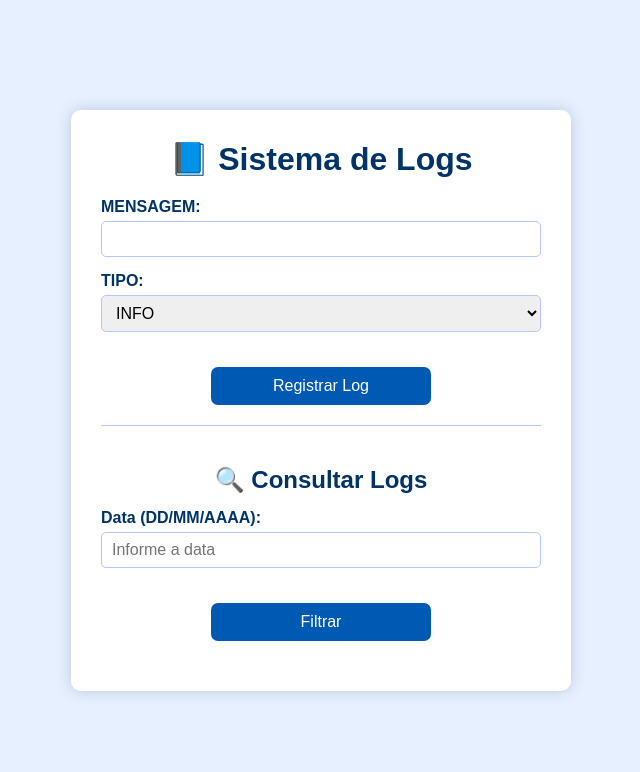
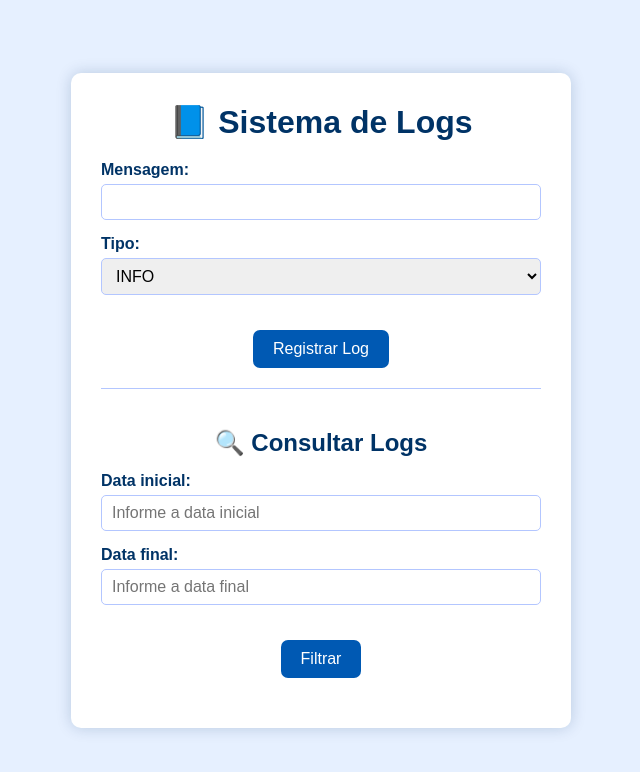
Before and after one commit to JPRocha14/trabalho-sheila, a Flask app: page / in a window 1280 px wide. Shown: the top 772 px of the page, without its empty margins (319-959 px from the left). Run offline with Flask 3, Linux system fonts and the light colour scheme.

Commit message:
ajustes finais

```diff
--- a/app/templates/index.html
+++ b/app/templates/index.html
@@ -4,53 +4,19 @@
     <meta charset="UTF-8">
     <title>Sistema de Logs</title>
     <link rel="stylesheet" href="{{ url_for('static', filename='style.css') }}">
-    <style>
-        /* Ajustes visuais */
-        form label {
-            display: block;
-            margin-bottom: 5px;
-            text-align: left;
-            font-weight: bold;
-        }
-
-        .form-group {
-            margin-bottom: 15px;
-            text-align: left;
-        }
-
-        .form-group input,
-        .form-group select {
-            width: 100%;
-        }
-
-        .button-center {
-            display: flex;
-            justify-content: center;
-            margin-top: 10px;
-        }
-
-        .button-center button {
-            width: 50%;
-        }
-
-        h2 {
-            margin-top: 40px;
-        }
-    </style>
 </head>
 <body>
     <div class="container">
         <h1>📘 Sistema de Logs</h1>
 
-        <!-- Formulário de Registro de Logs -->
-        <form method="POST" action="/">
+        <form method="POST">
             <div class="form-group">
-                <label for="message">MENSAGEM:</label>
+                <label for="message">Mensagem:</label>
                 <input type="text" name="message" id="message" required>
             </div>
 
             <div class="form-group">
-                <label for="type">TIPO:</label>
+                <label for="type">Tipo:</label>
                 <select name="type" id="type">
                     <option value="info">INFO</option>
                     <option value="warning">WARNING</option>
@@ -69,15 +35,21 @@
 
         <hr>
 
-        <!-- Consulta de Logs -->
-        <h2>🔍 Consultar Logs</h2>
+        <h2 style="margin-bottom: 10px;">🔍 Consultar Logs</h2>
+
         <form method="GET" action="/logs">
             <div class="form-group">
-                <label for="date">Data (DD/MM/AAAA):</label>
-                <input type="text" name="date" id="date" placeholder="Informe a data"
-                       pattern="\d{2}/\d{2}/\d{4}" title="Formato: DD/MM/AAAA"
-                       maxlength="10" autocomplete="off"
-                       value="{{ date_filter or '' }}">
+                <label>Data inicial:</label>
+                <input type="text" name="start_date" id="start_date" placeholder="Informe a data inicial"
+                       pattern="\d{2}/\d{2}/\d{4}" maxlength="10" autocomplete="off"
+                       value="{{ start_date or '' }}">
+            </div>
+
+            <div class="form-group">
+                <label>Data final:</label>
+                <input type="text" name="end_date" id="end_date" placeholder="Informe a data final"
+                       pattern="\d{2}/\d{2}/\d{4}" maxlength="10" autocomplete="off"
+                       value="{{ end_date or '' }}">
             </div>
 
             <div class="button-center">
@@ -96,16 +68,21 @@
     </div>
 
     <script>
-        const dateInput = document.getElementById('date');
-        dateInput.addEventListener('input', function(e) {
-            let v = this.value.replace(/\D/g, '').slice(0,8);
-            if (v.length >= 5)
-                this.value = v.slice(0,2) + '/' + v.slice(2,4) + '/' + v.slice(4,8);
-            else if (v.length >= 3)
-                this.value = v.slice(0,2) + '/' + v.slice(2,4);
-            else
-                this.value = v;
-        });
+        function formatDateInput(inputId) {
+            const input = document.getElementById(inputId);
+            input.addEventListener('input', function () {
+                let v = this.value.replace(/\D/g, '').slice(0, 8);
+                if (v.length >= 5)
+                    this.value = v.slice(0, 2) + '/' + v.slice(2, 4) + '/' + v.slice(4, 8);
+                else if (v.length >= 3)
+                    this.value = v.slice(0, 2) + '/' + v.slice(2, 4);
+                else
+                    this.value = v;
+            });
+        }
+
+        formatDateInput('start_date');
+        formatDateInput('end_date');
     </script>
 </body>
 </html>
--- a/static/style.css
+++ b/static/style.css
@@ -124,10 +124,8 @@ form button {
 
 h2 {
     margin-top: 40px;
-    margin-bottom: 15px; /* aumenta o espaçamento abaixo do título */
+    margin-bottom: 15px;
 }
-
-/* Responsividade */
 @media (max-width: 600px) {
     .container {
         padding: 20px;
@@ -139,3 +137,9 @@ h2 {
         width: 100%;
     }
 }
+
+.button-center {
+    display: flex;
+    justify-content: center;
+    margin-top: 10px;
+}
```
